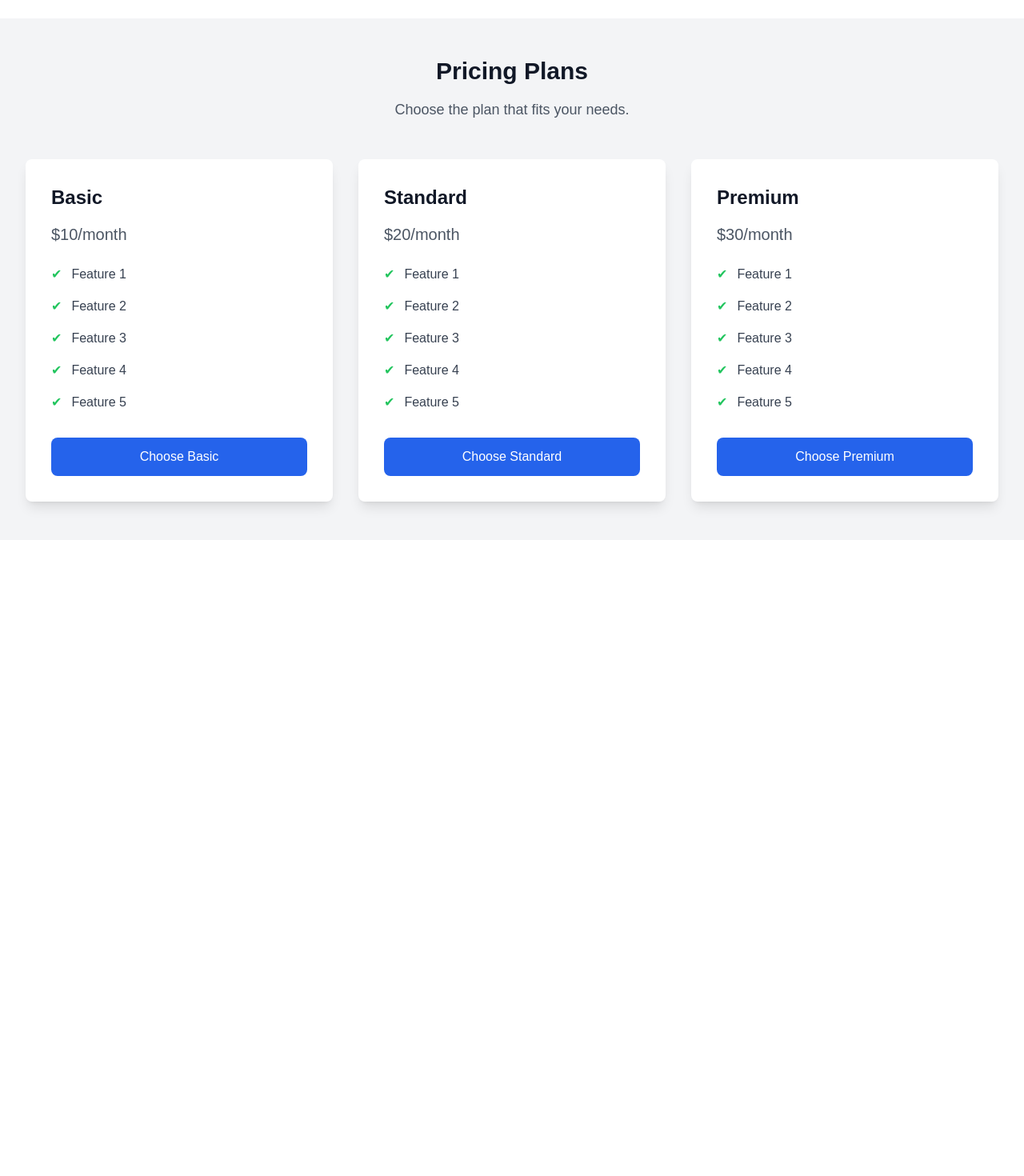
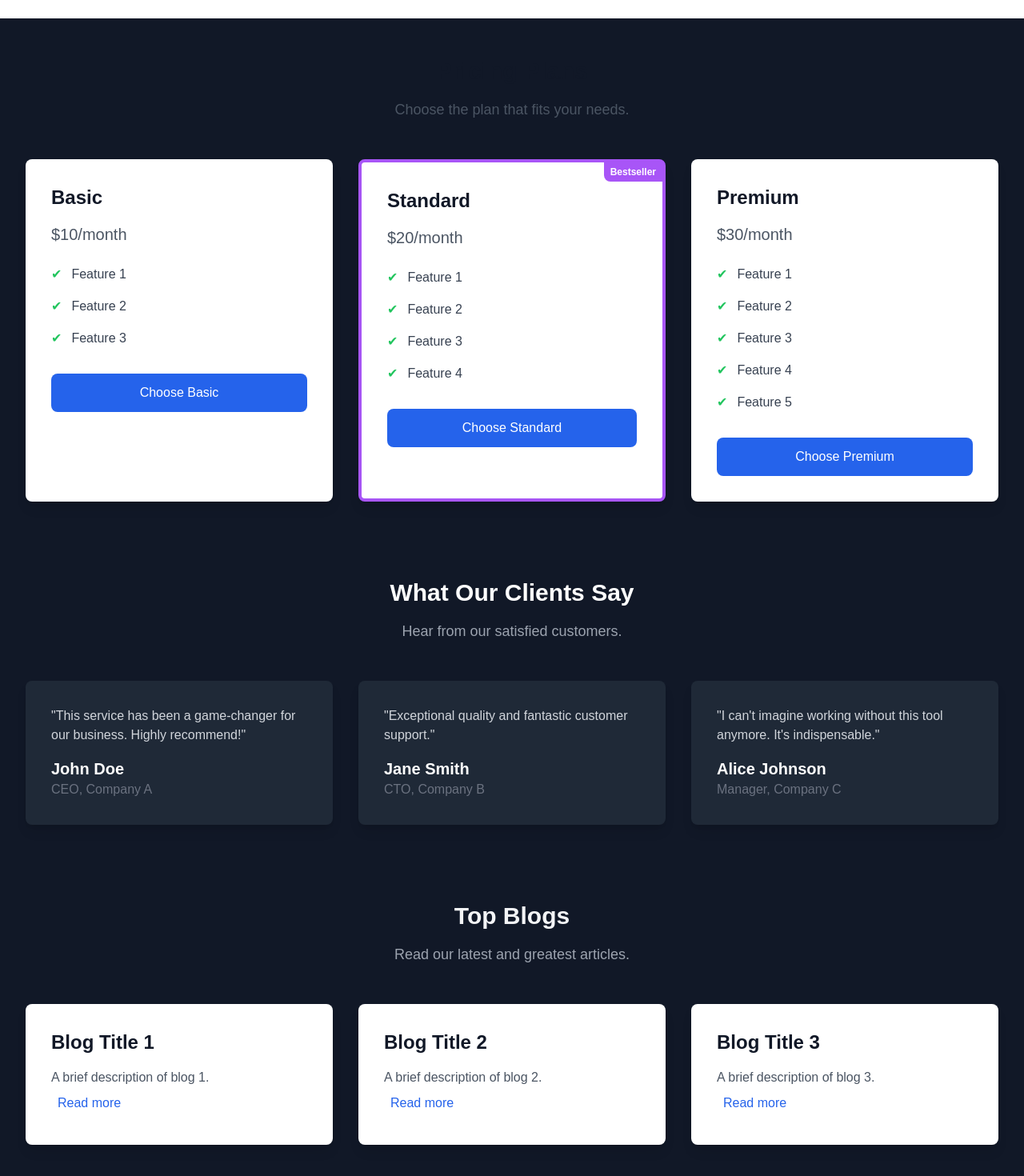
Before and after one commit to AdityaSahu786/MarkDown-Blog, a Next.js app: page / in a window 1280 px wide. Shown: the part 462-1932 px from the top of the page at 80% size. Before the commit the page ends 1137 px from the top, so only its background shows below. Built offline with nearby package versions, Linux system fonts and the light colour scheme.

Commit message:
Added TOPblogs Section

```diff
--- a/app/page.js
+++ b/app/page.js
@@ -27,7 +27,7 @@ export default function Home() {
           <img src="https://www.creative-tim.com/twcomponents/svg/website-designer-bro-purple.svg" alt="tailwind css components" className="w-full h-full max-w-md mx-auto" />
         </div>
       </section>
-      <section class="bg-gray-100 py-12">
+      <section class="bg-gray-900 py-12">
   <div class="max-w-7xl mx-auto px-4 sm:px-6 lg:px-8">
     <div class="text-center mb-12">
       <h2 class="text-3xl font-extrabold text-gray-900">Pricing Plans</h2>
@@ -51,19 +51,12 @@ export default function Home() {
             <span class="text-green-500">✔</span>
             <span class="ml-3 text-gray-700">Feature 3</span>
           </li>
-          <li class="flex items-center">
-            <span class="text-green-500">✔</span>
-            <span class="ml-3 text-gray-700">Feature 4</span>
-          </li>
-          <li class="flex items-center">
-            <span class="text-green-500">✔</span>
-            <span class="ml-3 text-gray-700">Feature 5</span>
-          </li>
         </ul>
-        <button class="mt-8 w-full bg-blue-600 text-white py-3 rounded-lg hover:bg-blue-700">Choose Basic</button>
+        <button class="mt-8 w-full bg-blue-600 text-white py-3 rounded-lg hover:bg-black-700">Choose Basic</button>
       </div>
 
-      <div class="bg-white p-8 rounded-lg shadow-lg transform transition duration-500 hover:scale-105">
+      <div class="bg-white p-8 rounded-lg shadow-lg transform transition duration-500 hover:scale-105 border-4 border-purple-500 relative">
+        <span class="absolute top-0 right-0 bg-purple-500 text-white text-xs font-bold px-2 py-1 rounded-bl-lg">Bestseller</span>
         <h3 class="text-2xl font-semibold text-gray-900">Standard</h3>
         <p class="mt-4 text-gray-600 text-xl">$20/month</p>
         <ul class="mt-6 space-y-4">
@@ -83,12 +76,8 @@ export default function Home() {
             <span class="text-green-500">✔</span>
             <span class="ml-3 text-gray-700">Feature 4</span>
           </li>
-          <li class="flex items-center">
-            <span class="text-green-500">✔</span>
-            <span class="ml-3 text-gray-700">Feature 5</span>
-          </li>
         </ul>
-        <button class="mt-8 w-full bg-blue-600 text-white py-3 rounded-lg hover:bg-blue-700">Choose Standard</button>
+        <button class="mt-8 w-full bg-blue-600 text-white py-3 rounded-lg hover:bg-black-700">Choose Standard</button>
       </div>
 
       <div class="bg-white p-8 rounded-lg shadow-lg transform transition duration-500 hover:scale-105">
@@ -116,7 +105,65 @@ export default function Home() {
             <span class="ml-3 text-gray-700">Feature 5</span>
           </li>
         </ul>
-        <button class="mt-8 w-full bg-blue-600 text-white py-3 rounded-lg hover:bg-blue-700">Choose Premium</button>
+        <button class="mt-8 w-full bg-blue-600 text-white py-3 rounded-lg hover:bg-black-700">Choose Premium</button>
+      </div>
+    </div>
+  </div>
+</section>
+
+<section class="bg-gray-900 py-12">
+  <div class="max-w-7xl mx-auto px-4 sm:px-6 lg:px-8">
+    <div class="text-center mb-12">
+      <h2 class="text-3xl font-extrabold text-white">What Our Clients Say</h2>
+      <p class="mt-4 text-lg text-gray-400">Hear from our satisfied customers.</p>
+    </div>
+    <div class="grid grid-cols-1 sm:grid-cols-2 lg:grid-cols-3 gap-8">
+
+      <div class="bg-gray-800 p-8 rounded-lg shadow-lg transform transition duration-500 hover:scale-105">
+        <p class="text-gray-300">"This service has been a game-changer for our business. Highly recommend!"</p>
+        <h3 class="mt-4 text-xl font-semibold text-white">John Doe</h3>
+        <p class="text-gray-500">CEO, Company A</p>
+      </div>
+
+      <div class="bg-gray-800 p-8 rounded-lg shadow-lg transform transition duration-500 hover:scale-105">
+        <p class="text-gray-300">"Exceptional quality and fantastic customer support."</p>
+        <h3 class="mt-4 text-xl font-semibold text-white">Jane Smith</h3>
+        <p class="text-gray-500">CTO, Company B</p>
+      </div>
+
+      <div class="bg-gray-800 p-8 rounded-lg shadow-lg transform transition duration-500 hover:scale-105">
+        <p class="text-gray-300">"I can't imagine working without this tool anymore. It's indispensable."</p>
+        <h3 class="mt-4 text-xl font-semibold text-white">Alice Johnson</h3>
+        <p class="text-gray-500">Manager, Company C</p>
+      </div>
+    </div>
+  </div>
+</section>
+
+<section class="bg-gray-900 py-12">
+  <div class="max-w-7xl mx-auto px-4 sm:px-6 lg:px-8">
+    <div class="text-center mb-12">
+      <h2 class="text-3xl font-extrabold text-gray-100">Top Blogs</h2>
+      <p class="mt-4 text-lg text-gray-400">Read our latest and greatest articles.</p>
+    </div>
+    <div class="grid grid-cols-1 sm:grid-cols-2 lg:grid-cols-3 gap-8">
+
+      <div class="bg-white p-8 rounded-lg shadow-lg transform transition duration-500 hover:scale-105 hover:bg-gray-50">
+        <h3 class="text-2xl font-semibold text-gray-900">Blog Title 1</h3>
+        <p class="mt-4 text-gray-600">A brief description of blog 1.</p>
+        <a href="#" class="m-2 inline-block text-blue-600 hover:text-blue-800">Read more</a>
+      </div>
+
+      <div class="bg-white p-8 rounded-lg shadow-lg transform transition duration-500 hover:scale-105 hover:bg-gray-50">
+        <h3 class="text-2xl font-semibold text-gray-900">Blog Title 2</h3>
+        <p class="mt-4 text-gray-600">A brief description of blog 2.</p>
+        <a href="#" class="m-2 inline-block text-blue-600 hover:text-blue-800">Read more</a>
+      </div>
+
+      <div class="bg-white p-8 rounded-lg shadow-lg transform transition duration-500 hover:scale-105 hover:bg-gray-50">
+        <h3 class="text-2xl font-semibold text-gray-900">Blog Title 3</h3>
+        <p class="mt-4 text-gray-600">A brief description of blog 3.</p>
+        <a href="#" class="m-2 inline-block text-blue-600 hover:text-blue-800">Read more</a>
       </div>
     </div>
   </div>
--- a/components/Navbar.js
+++ b/components/Navbar.js
@@ -15,7 +15,7 @@ import { ModeToggle } from './theme-btn';
 
 const Navbar = () => {
   return (
-    <nav className="p-4 bg-background/50 sticky top-0  backdrop-blur border-b">
+    <nav className="p-4 bg-background/50 sticky top-0  backdrop-blur border-b z-10">
       <div className="container mx-auto flex justify-between items-center">
          <Link href={"/"}><div className=" text-lg font-bold">
             AnakinBlog
--- a/package.json
+++ b/package.json
@@ -13,12 +13,14 @@
     "@radix-ui/react-dropdown-menu": "^2.1.1",
     "@radix-ui/react-icons": "^1.3.0",
     "@radix-ui/react-slot": "^1.1.0",
+    "bootstrap": "^5.3.3",
     "class-variance-authority": "^0.7.0",
     "clsx": "^2.1.1",
     "lucide-react": "^0.441.0",
     "next": "14.2.11",
     "next-themes": "^0.3.0",
     "react": "^18",
+    "react-bootstrap": "^2.10.4",
     "react-dom": "^18",
     "tailwind-merge": "^2.5.2",
     "tailwindcss-animate": "^1.0.7"
```
Also changed, not shown: 1 other file (tests, documents, lock files or other folders).
